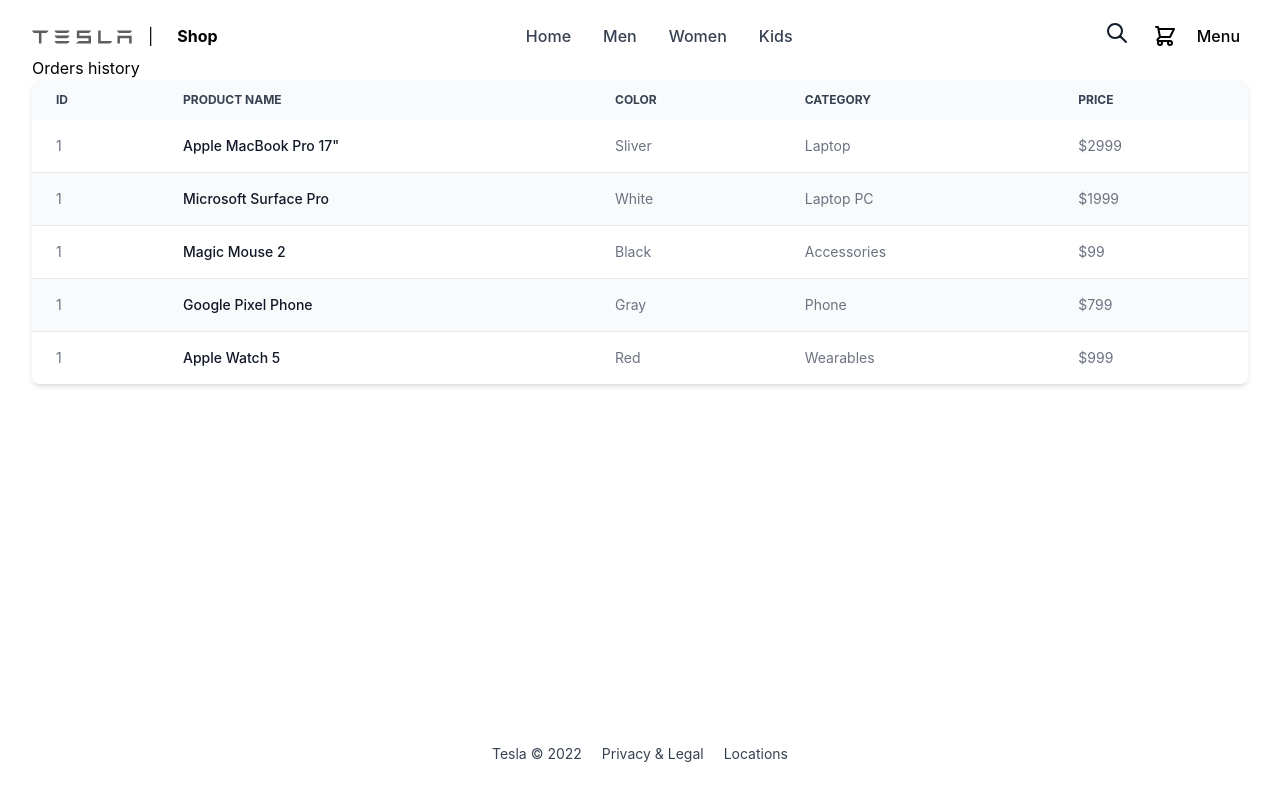
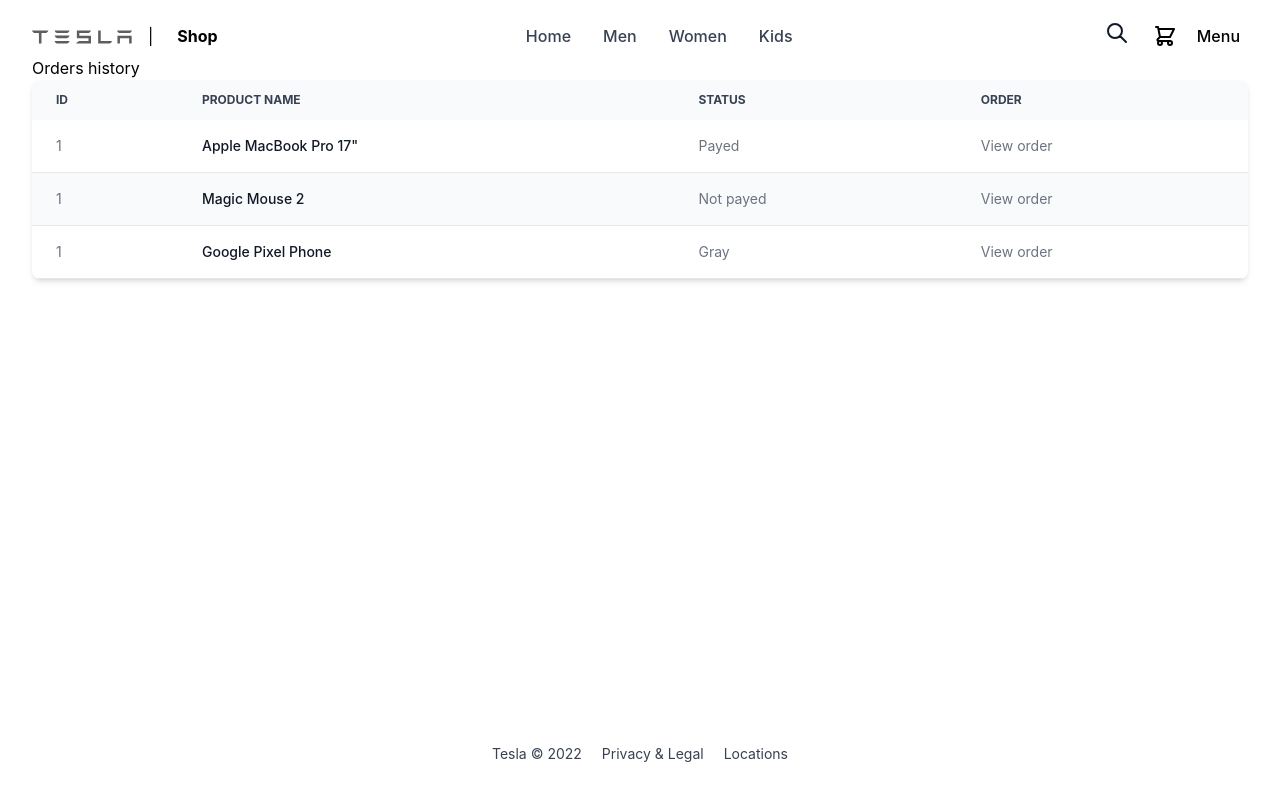
Before and after one commit to SALT0S/tesla-shop, a Next.js app: page /orders/history in a window 1280 px wide. Built offline with nearby package versions, Linux system fonts and the light colour scheme.

Commit message:
Fixing code

```diff
--- /dev/null
+++ b/components/layouts/AuthLayout.tsx
@@ -0,0 +1,7 @@
+export const AuthLayout = () => {
+  return (
+    <>
+      <h1>auth layout</h1>
+    </>
+  );
+};
--- a/pages/orders/history.tsx
+++ b/pages/orders/history.tsx
@@ -15,13 +15,10 @@
                 Product name
               </th>
               <th scope="col" className="py-3 px-6">
-                Color
+                Status
               </th>
               <th scope="col" className="py-3 px-6">
-                Category
-              </th>
-              <th scope="col" className="py-3 px-6">
-                Price
+                Order
               </th>
             </tr>
           </thead>
@@ -35,22 +32,10 @@
               >
                 Apple MacBook Pro 17&quot;
               </th>
-              <td className="py-4 px-6">Sliver</td>
-              <td className="py-4 px-6">Laptop</td>
-              <td className="py-4 px-6">$2999</td>
+              <td className="py-4 px-6">Payed</td>
+              <td className="py-4 px-6">View order</td>
             </tr>
-            <tr className="border-b">
-              <td className="py-4 px-6">1</td>
-              <th
-                scope="row"
-                className="whitespace-nowrap py-4 px-6 font-medium text-gray-900"
-              >
-                Microsoft Surface Pro
-              </th>
-              <td className="py-4 px-6">White</td>
-              <td className="py-4 px-6">Laptop PC</td>
-              <td className="py-4 px-6">$1999</td>
-            </tr>
+
             <tr className="border-b bg-white">
               <td className="py-4 px-6">1</td>
               <th
@@ -59,10 +44,10 @@
               >
                 Magic Mouse 2
               </th>
-              <td className="py-4 px-6">Black</td>
-              <td className="py-4 px-6">Accessories</td>
-              <td className="py-4 px-6">$99</td>
+              <td className="py-4 px-6">Not payed</td>
+              <td className="py-4 px-6">View order</td>
             </tr>
+
             <tr className="border-b">
               <td className="py-4 px-6">1</td>
               <th
@@ -72,20 +57,7 @@
                 Google Pixel Phone
               </th>
               <td className="py-4 px-6">Gray</td>
-              <td className="py-4 px-6">Phone</td>
-              <td className="py-4 px-6">$799</td>
-            </tr>
-            <tr>
-              <td className="py-4 px-6">1</td>
-              <th
-                scope="row"
-                className="whitespace-nowrap py-4 px-6 font-medium text-gray-900"
-              >
-                Apple Watch 5
-              </th>
-              <td className="py-4 px-6">Red</td>
-              <td className="py-4 px-6">Wearables</td>
-              <td className="py-4 px-6">$999</td>
+              <td className="py-4 px-6">View order</td>
             </tr>
           </tbody>
         </table>
```
